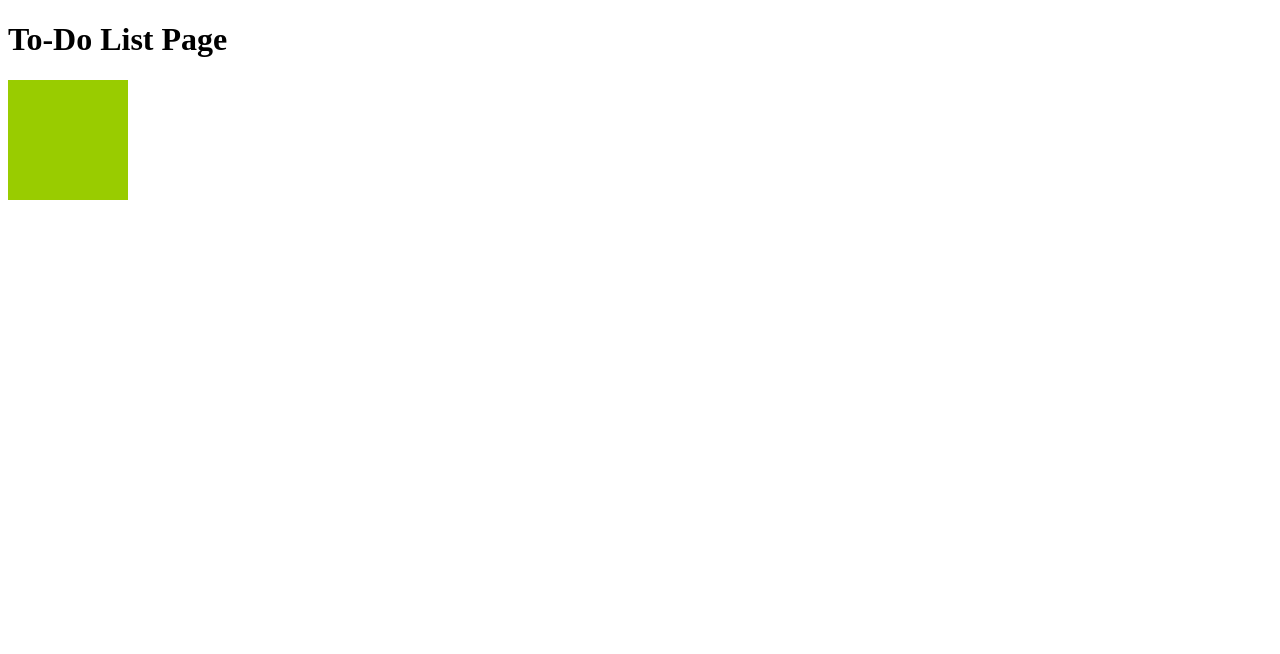
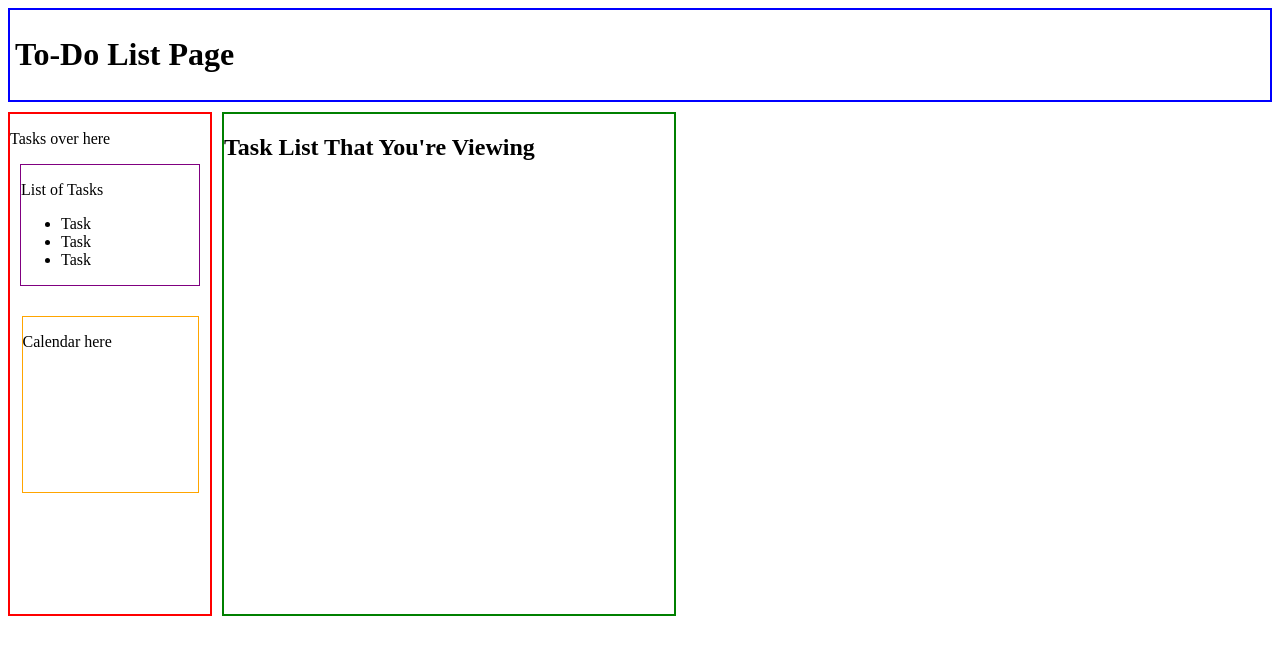
Before and after one commit to politefiction/todolist, a website built with webpack: page dist/index.html in a window 1280 px wide. Built offline with Linux system fonts and the light colour scheme.

Commit message:
Build basic html/css skeleton

```diff
--- a/src/styles/main.css
+++ b/src/styles/main.css
@@ -1,6 +1,39 @@
-#test {
-    height: 100px;
-    width: 100px;
-    background-color:#99cc00;
-    padding:10px;
+#header {
+    display: block;
+    border: 2px solid blue;
+    width: auto;
+    padding: 5px;
 }
+
+#sidebar {
+    float: left;
+    margin-top: 10px;
+    border: 2px solid red;
+    width: 200px;
+    height: 500px;
+}
+
+#sidebar p {
+    display: block;
+}
+
+#sidebar-list {
+    display: block;
+    border: 1px solid purple;
+    margin: 10px;
+}
+
+#calendar-box {
+    border: 1px solid orange;
+    width: 175px;
+    height: 175px;
+    margin: 30px auto auto auto;
+}
+
+#container {
+    display: inline-flex;
+    border: 2px solid green;
+    width: 450px;
+    height: 500px;
+    margin: 10px;
+}
```
Also changed, not shown: dist/index.html, dist/main.js.
